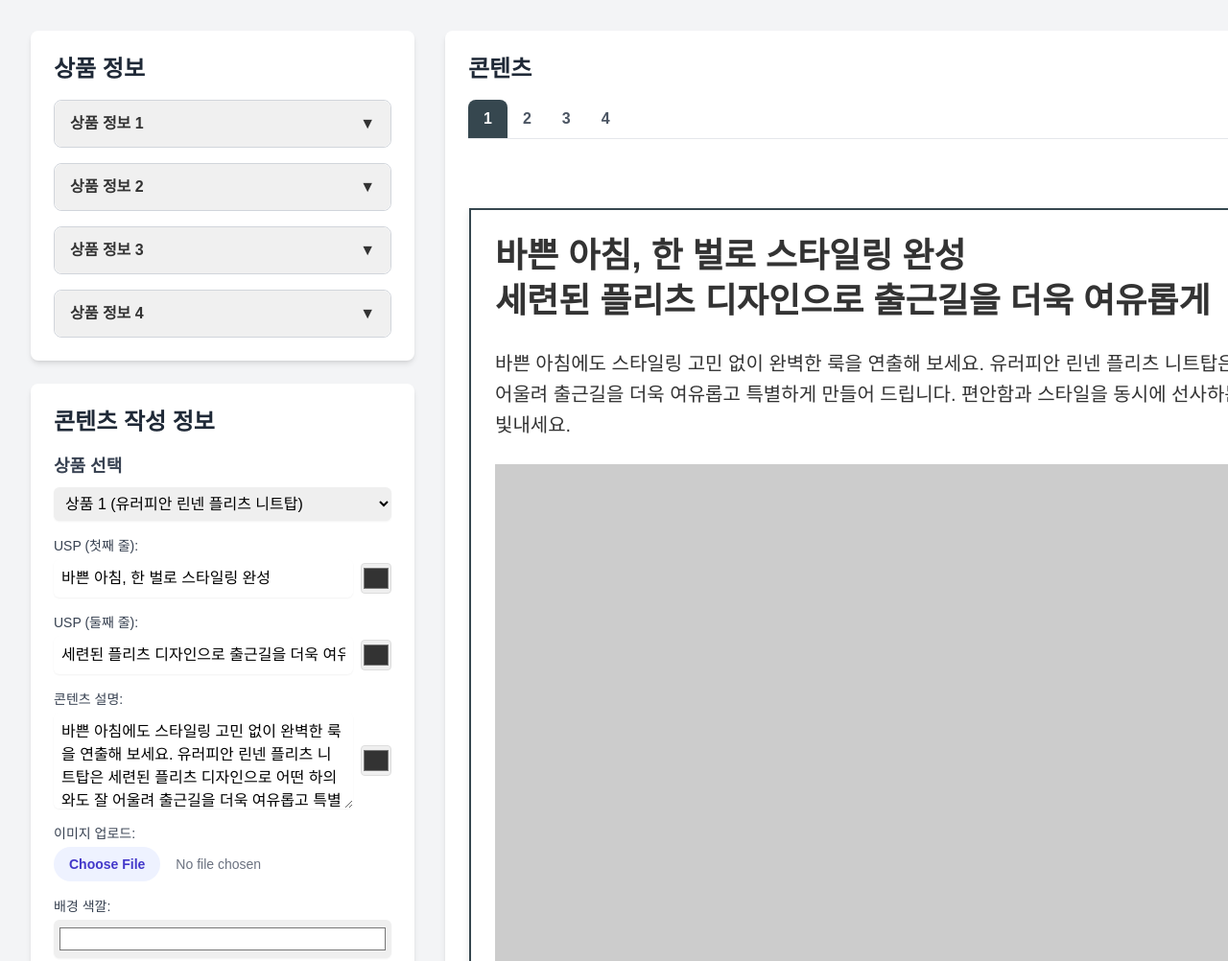
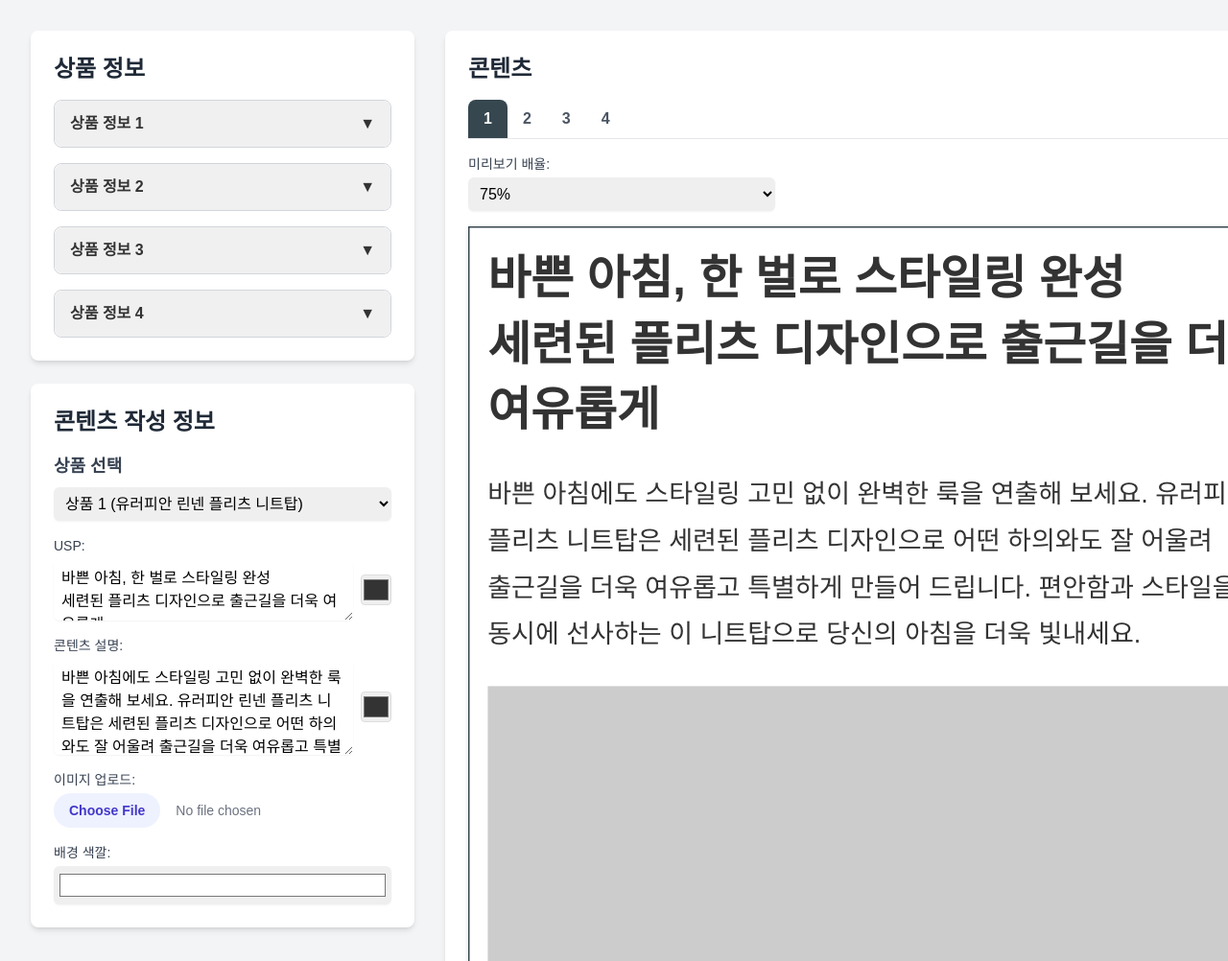
Before and after one commit to L1TAkang/1.-WEB, a plain HTML site: page index.html in a window 1280 px wide. Shown: the top 1002 px of the page at 96% size. Drawn offline with nearby package versions, Linux system fonts and the light colour scheme; placeholder pictures from the web are drawn by us; a web font is replaced by a local one.

Commit message:
Update index.html

```diff
--- a/index.html
+++ b/index.html
@@ -107,48 +107,48 @@
             transform: rotate(180deg);
         }
 
-        /* Lookbook Module Specific Styles */
-        .lookbook-module {
-            width: 1200px; /* Fixed width as requested */
+        /* Content Module 1 Specific Styles */
+        .content-module-1 {
+            width: 1200px; /* Base width for calculation and download */
             background-color: #ffffff;
             box-sizing: border-box;
             display: flex;
             flex-direction: column;
-            gap: 25px; /* Gap between sections */
+            gap: 40px; /* Increased gap between sections */
             position: relative;
             border: 2px solid #36474F;
             padding: 25px;
             box-shadow: 0 4px 8px rgba(0, 0, 0, 0.1);
-            margin: 0 auto; /* Center the module */
+            /* margin: 0 auto; removed, centering handled by parent flexbox */
+            /* transform will be applied by JS for preview scaling */
+            transform-origin: top left; /* Default origin for scaling */
         }
 
-        .lookbook-module .main-title {
-            font-size: 36px; /* USP font size */
+        .content-module-1 .main-title {
+            font-size: 65px; /* USP font size changed to 65px */
             font-weight: bold;
-            line-height: 1.3;
+            line-height: 1.4; /* Line height increased */
             margin-bottom: 0; /* Adjusted margin */
+            white-space: pre-wrap; /* Preserve whitespace and wrap */
+            text-align: left; /* Left-align USP text */
         }
 
-        .lookbook-module .description-text {
-            font-size: 20px; /* Product description font size */
-            line-height: 1.6;
+        .content-module-1 .description-text {
+            font-size: 36px; /* Product description font size increased to 36px */
+            line-height: 1.8; /* Line height increased */
             word-break: keep-all;
             overflow-wrap: break-word;
             white-space: pre-wrap; /* Preserve whitespace and wrap */
         }
 
-        .lookbook-module .main-title span {
-            white-space: pre-wrap; /* Preserve whitespace and wrap for USP lines */
-        }
-
-        .lookbook-module .product-image-container {
+        .content-module-1 .product-image-container {
             position: relative;
             width: 100%;
-            padding-bottom: 120%; /* Example: 4:5 aspect ratio for vertical images */
+            padding-bottom: 125%; /* Image aspect ratio changed to 4:5 (125%) */
             overflow: hidden;
             background-color: #f0f0f0;
         }
-        .lookbook-module .product-image-container img {
+        .content-module-1 .product-image-container img {
             position: absolute;
             top: 0;
             left: 0;
@@ -159,7 +159,7 @@
         }
 
         /* Hide the bottom details for lookbook module as per request */
-        .lookbook-module .bottom-details {
+        .content-module-1 .bottom-details {
             display: none;
         }
 
@@ -171,10 +171,7 @@
 
         /* Ensure responsive behavior for smaller screens */
         @media (max-width: 1280px) {
-            .lookbook-module {
-                width: 100%; /* Make it fluid on smaller screens */
-                max-width: 1200px; /* Keep max-width for consistency */
-            }
+            /* No direct width change here, relies on JS transform now */
         }
 
         @media (max-width: 768px) {
@@ -217,7 +214,7 @@
             <div class="bg-white p-6 rounded-lg shadow-md mt-8">
                 <h2 class="text-2xl font-bold text-gray-800 mb-4">콘텐츠 작성 정보</h2>
 
-                <!-- Module 1 Inputs (Lookbook) -->
+                <!-- Module 1 Inputs (Content 1) -->
                 <div id="module1Inputs" class="content-input-section">
                     <div class="mb-4">
                         <label for="productSelect" class="block text-lg font-semibold text-gray-700 mb-2">상품 선택</label>
@@ -228,18 +225,11 @@
 
                     <div class="space-y-4">
                         <div class="input-group">
-                            <label for="uspLine1" class="block text-sm font-medium text-gray-700">USP (첫째 줄):</label>
+                            <label for="uspLine1" class="block text-sm font-medium text-gray-700">USP:</label>
                             <div class="flex items-center mt-1">
-                                <input type="text" id="uspLine1" class="block w-full rounded-md border-gray-300 shadow-sm focus:border-indigo-300 focus:ring focus:ring-indigo-200 focus:ring-opacity-50 p-2" value="바쁜 아침, 한 벌로 스타일링 완성">
+                                <textarea id="uspLine1" class="block w-full rounded-md border-gray-300 shadow-sm focus:border-indigo-300 focus:ring focus:ring-indigo-200 focus:ring-opacity-50 p-2 min-h-[60px]">바쁜 아침, 한 벌로 스타일링 완성
+세련된 플리츠 디자인으로 출근길을 더욱 여유롭게</textarea>
                                 <input type="color" id="uspLine1TextColor" value="#333333" class="color-square-input">
-                            </div>
-                        </div>
-
-                        <div class="input-group">
-                            <label for="uspLine2" class="block text-sm font-medium text-gray-700">USP (둘째 줄):</label>
-                            <div class="flex items-center mt-1">
-                                <input type="text" id="uspLine2" class="block w-full rounded-md border-gray-300 shadow-sm focus:border-indigo-300 focus:ring focus:ring-indigo-200 focus:ring-opacity-50 p-2" value="세련된 플리츠 디자인으로 출근길을 더욱 여유롭게">
-                                <input type="color" id="uspLine2TextColor" value="#333333" class="color-square-input">
                             </div>
                         </div>
 
@@ -276,25 +266,38 @@
                 <button class="tab-button px-4 py-2 text-gray-600 font-semibold rounded-t-lg hover:bg-gray-100" data-tab="4">4</button>
             </div>
 
-            <div class="flex justify-end gap-2 mb-4">
-                <button class="update-button bg-green-600 text-white py-2 px-4 rounded-md font-semibold hover:bg-green-700 transition duration-300" id="updatePreview">업데이트</button>
-                <button class="copy-button bg-gray-700 text-white py-2 px-4 rounded-md font-semibold hover:bg-gray-800 transition duration-300" id="downloadContent">[다운로드]</button>
+            <!-- Combined Preview Scale and Action Buttons for horizontal alignment -->
+            <div class="flex justify-between items-center mb-4">
+                <!-- Preview Scale Input -->
+                <div class="input-group w-full max-w-xs mr-4"> <!-- Added mr-4 for spacing -->
+                    <label for="previewScale" class="block text-sm font-medium text-gray-700 mb-1">미리보기 배율:</label>
+                    <select id="previewScale" class="mt-1 block w-full rounded-md border-gray-300 shadow-sm focus:border-indigo-300 focus:ring focus:ring-indigo-200 focus:ring-opacity-50 p-2">
+                        <option value="1.0">100%</option>
+                        <option value="0.75" selected>75%</option>
+                        <option value="0.5">50%</option>
+                    </select>
+                </div>
+                <!-- Update and Download Buttons -->
+                <div class="flex gap-2">
+                    <button class="update-button bg-green-600 text-white py-2 px-4 rounded-md font-semibold hover:bg-green-700 transition duration-300" id="updatePreview">업데이트</button>
+                    <button class="copy-button bg-gray-700 text-white py-2 px-4 rounded-md font-semibold hover:bg-gray-800 transition duration-300" id="downloadContent">다운로드</button> <!-- Text changed to '다운로드' -->
+                </div>
             </div>
 
-            <!-- Content Display Area (Tabs Content) -->
-            <div id="contentDisplayArea" class="min-h-[400px] items-start">
-                <!-- Content for Tab 1 (Lookbook) -->
+            <!-- Content Display Area (Tabs Content) - Now a flex container for centering -->
+            <div id="contentDisplayArea" class="min-h-[400px] flex justify-center items-start">
+                <!-- Content for Tab 1 (Content 1 Module) -->
                 <div id="tabContent1" class="tab-content active w-full">
-                    <div class="lookbook-module" id="lookbookModule">
+                    <div class="content-module-1" id="content1Module">
                         <div class="main-title" id="displayMainTitle">
-                            <span id="displayUspLine1">바쁜 아침, 한 벌로 완성하는</span><br>
-                            <span id="displayUspLine2">세련된 플리츠 니트탑</span>
+                            바쁜 아침, 한 벌로 스타일링 완성
+세련된 플리츠 디자인으로 출근길을 여유롭게
                         </div>
                         <div class="description-text" id="displayDescription">
                             바쁜 아침에도 스타일링 고민 없이 완벽한 룩을 연출해 보세요. 유러피안 린넨 플리츠 니트탑은 세련된 플리츠 디자인으로 어떤 하의와도 잘 어울려 출근길을 더욱 여유롭고 특별하게 만들어 드립니다. 편안함과 스타일을 동시에 선사하는 이 니트탑으로 당신의 아침을 더욱 빛내세요.
                         </div>
                         <div class="product-image-container">
-                            <img id="displayProductImage" src="https://placehold.co/1200x1440/E0E0E0/333333?text=Product+Image" alt="유러피안 린넨 플리츠 니트탑">
+                            <img id="displayProductImage" src="https://placehold.co/1200x1500/E0E0E0/333333?text=Product+Image" alt="유러피안 린넨 플리츠 니트탑">
                         </div>
                     </div>
                 </div>
@@ -329,23 +332,21 @@
             const productInfoContainer = document.getElementById('productInfoContainer');
             const productSelect = document.getElementById('productSelect');
 
-            // Module 1 (Lookbook) Inputs
+            // Module 1 Inputs (Content 1)
             const module1Inputs = document.getElementById('module1Inputs');
             const uspLine1Input = document.getElementById('uspLine1');
-            const uspLine2Input = document.getElementById('uspLine2');
             const descriptionInput = document.getElementById('description');
             const productImageInput = document.getElementById('productImage');
             const lookbookBgColorInput = document.getElementById('lookbookBgColor');
             const uspLine1TextColorInput = document.getElementById('uspLine1TextColor');
-            const uspLine2TextColorInput = document.getElementById('uspLine2TextColor');
             const descriptionTextColorInput = document.getElementById('descriptionTextColor');
+            const previewScaleInput = document.getElementById('previewScale');
 
-            // Display elements for lookbook module (Module 1)
-            const displayUspLine1 = document.getElementById('displayUspLine1');
-            const displayUspLine2 = document.getElementById('displayUspLine2');
+            // Display elements for Content 1 Module
+            const displayMainTitle = document.getElementById('displayMainTitle');
             const displayDescription = document.getElementById('displayDescription');
             const displayProductImage = document.getElementById('displayProductImage');
-            const lookbookModule = document.getElementById('lookbookModule');
+            const content1Module = document.getElementById('content1Module');
 
             const tabButtons = document.querySelectorAll('.tab-button');
             const tabContents = document.querySelectorAll('.tab-content');
@@ -389,6 +390,7 @@
             ];
 
             let selectedProductIndexModule1 = 0; // For module 1's product selection
+            const BASE_CONTENT_WIDTH = 1200; // Base width of the content module (for download)
 
             // --- Helper Functions ---
 
@@ -509,18 +511,27 @@
             }
 
             /**
-             * Updates the content and styling of the lookbook module (Module 1).
+             * Applies the selected preview scale to the content module.
              */
-            function updateLookbookModule() {
-                displayUspLine1.textContent = uspLine1Input.value;
-                displayUspLine2.textContent = uspLine2Input.value;
+            function applyPreviewScale() {
+                const scale = parseFloat(previewScaleInput.value);
+                content1Module.style.transform = `scale(${scale})`;
+                content1Module.style.transformOrigin = 'top left'; // Set origin for consistent scaling
+            }
+
+            /**
+             * Updates the content and styling of the Content 1 Module.
+             */
+            function updateContent1Module() {
+                displayMainTitle.textContent = uspLine1Input.value;
                 displayDescription.textContent = descriptionInput.value;
 
-                lookbookModule.style.backgroundColor = lookbookBgColorInput.value;
+                content1Module.style.backgroundColor = lookbookBgColorInput.value;
 
-                displayUspLine1.style.color = uspLine1TextColorInput.value;
-                displayUspLine2.style.color = uspLine2TextColorInput.value;
+                displayMainTitle.style.color = uspLine1TextColorInput.value;
                 displayDescription.style.color = descriptionTextColorInput.value;
+
+                applyPreviewScale(); // Apply scale after updating content
             }
 
             // --- Event Listeners ---
@@ -536,13 +547,12 @@
             });
 
             // Module 1 input listeners
-            lookbookBgColorInput.addEventListener('input', updateLookbookModule);
-            uspLine1Input.addEventListener('input', updateLookbookModule);
-            uspLine2Input.addEventListener('input', updateLookbookModule);
-            descriptionInput.addEventListener('input', updateLookbookModule);
-            uspLine1TextColorInput.addEventListener('input', updateLookbookModule);
-            uspLine2TextColorInput.addEventListener('input', updateLookbookModule);
-            descriptionTextColorInput.addEventListener('input', updateLookbookModule);
+            lookbookBgColorInput.addEventListener('input', updateContent1Module);
+            uspLine1Input.addEventListener('input', updateContent1Module);
+            descriptionInput.addEventListener('input', updateContent1Module);
+            uspLine1TextColorInput.addEventListener('input', updateContent1Module);
+            descriptionTextColorInput.addEventListener('input', updateContent1Module);
+            previewScaleInput.addEventListener('change', updateContent1Module); // Listen to scale changes
 
             // Main product selection dropdown change listener for Module 1
             productSelect.addEventListener('change', (e) => {
@@ -552,85 +562,86 @@
 
             // Right panel "업데이트" button - updates the currently active module (only Module 1 now)
             updatePreviewButton.addEventListener('click', () => {
-                // Only Module 1 is active, so always update it
-                updateLookbookModule();
+                updateContent1Module();
             });
 
             // Tab switching logic (now for all tabs, but only tab 1 has content)
             tabButtons.forEach(button => {
                 button.addEventListener('click', () => {
-                    // Deactivate all tab buttons
                     tabButtons.forEach(btn => btn.classList.remove('active'));
-                    // Hide all tab contents
                     tabContents.forEach(content => content.classList.add('hidden'));
 
-                    // Activate the clicked tab button
                     button.classList.add('active');
-                    // Show the corresponding tab content
                     const targetTabId = `tabContent${button.dataset.tab}`;
                     document.getElementById(targetTabId).classList.remove('hidden');
 
-                    // If switching to tab 1, update lookbook module
                     if (button.dataset.tab === '1') {
-                        // Ensure Module 1 inputs are visible (if they were ever hidden)
                         module1Inputs.classList.remove('hidden');
-                        updateLookbookModule();
+                        updateContent1Module();
                     } else {
-                        // For other tabs, hide Module 1 inputs if they were visible
                         module1Inputs.classList.add('hidden');
-                        // No specific update function for empty tabs, they just show placeholder text
                     }
                 });
             });
 
             // Image download functionality using html2canvas
-            downloadContentButton.addEventListener('click', function() {
-                // Determine which module to download based on the active tab
+            downloadContentButton.addEventListener('click', async function() {
                 const activeTabElement = document.querySelector('.tab-button.active');
                 let moduleToDownload = null;
 
                 if (activeTabElement.dataset.tab === '1') {
-                    moduleToDownload = lookbookModule;
+                    moduleToDownload = content1Module;
                 } else {
-                    // For tabs 2, 3, 4, there's no specific module to download,
-                    // so we might want to prevent download or download the placeholder.
-                    // For now, let's just show a message or download the placeholder div.
-                    showMessageBox('현재 선택된 탭은 미리보기 콘텐츠가 없습니다. 모듈 1만 다운로드 가능합니다.');
-                    return; // Prevent download for empty tabs
+                    showMessageBox('현재 선택된 탭은 미리보기 콘텐츠가 없습니다. 콘텐츠 1만 다운로드 가능합니다.');
+                    return;
                 }
 
                 downloadContentButton.style.display = 'none';
                 updatePreviewButton.style.display = 'none';
 
-                html2canvas(moduleToDownload, {
-                    scale: 2,
-                    useCORS: true,
-                    logging: false
-                }).then(function(canvas) {
-                    downloadContentButton.style.display = 'block';
-                    updatePreviewButton.style.display = 'block';
+                // Store current transform and origin
+                const currentTransform = moduleToDownload.style.transform;
+                const currentTransformOrigin = moduleToDownload.style.transformOrigin;
+
+                // Temporarily reset transform for capture at original size
+                moduleToDownload.style.transform = 'none';
+                moduleToDownload.style.transformOrigin = 'unset';
+
+                // Wait for DOM reflow to apply the transform reset
+                await new Promise(resolve => requestAnimationFrame(resolve));
+
+                try {
+                    const canvas = await html2canvas(moduleToDownload, {
+                        scale: 2, // Capture at a higher resolution for better quality
+                        useCORS: true,
+                        logging: false
+                    });
 
                     const imageDataURL = canvas.toDataURL('image/png');
                     const link = document.createElement('a');
                     link.href = imageDataURL;
-                    link.download = `product_content_tab_${activeTabElement.dataset.tab}.png`; // Include tab number in filename
+                    link.download = `product_content_tab_${activeTabElement.dataset.tab}.png`;
                     document.body.appendChild(link);
                     link.click();
                     document.body.removeChild(link);
                     showMessageBox('콘텐츠 이미지가 저장되었습니다!');
-                }).catch(function(error) {
+                } catch (error) {
                     console.error('이미지 저장 중 오류 발생:', error);
+                    showMessageBox('이미지 저장에 실패했습니다. 다시 시도해주세요.');
+                } finally {
+                    // Restore original transform and origin
+                    moduleToDownload.style.transform = currentTransform;
+                    moduleToDownload.style.transformOrigin = currentTransformOrigin;
                     downloadContentButton.style.display = 'block';
                     updatePreviewButton.style.display = 'block';
-                    showMessageBox('이미지 저장에 실패했습니다. 다시 시도해주세요.');
-                });
+                }
             });
 
             // --- Initial Render ---
             renderProductInfoToggles();
-            renderProductSelectionDropdowns(); // Renders dropdown for Module 1
-            updateContentCreationInputsModule1(); // Initialize module 1 inputs
-            updateLookbookModule(); // Initial update for module 1 (default active)
+            renderProductSelectionDropdowns();
+            updateContentCreationInputsModule1();
+            updateContent1Module(); // Initial update for module 1 (default active)
         });
     </script>
 </body>
```
